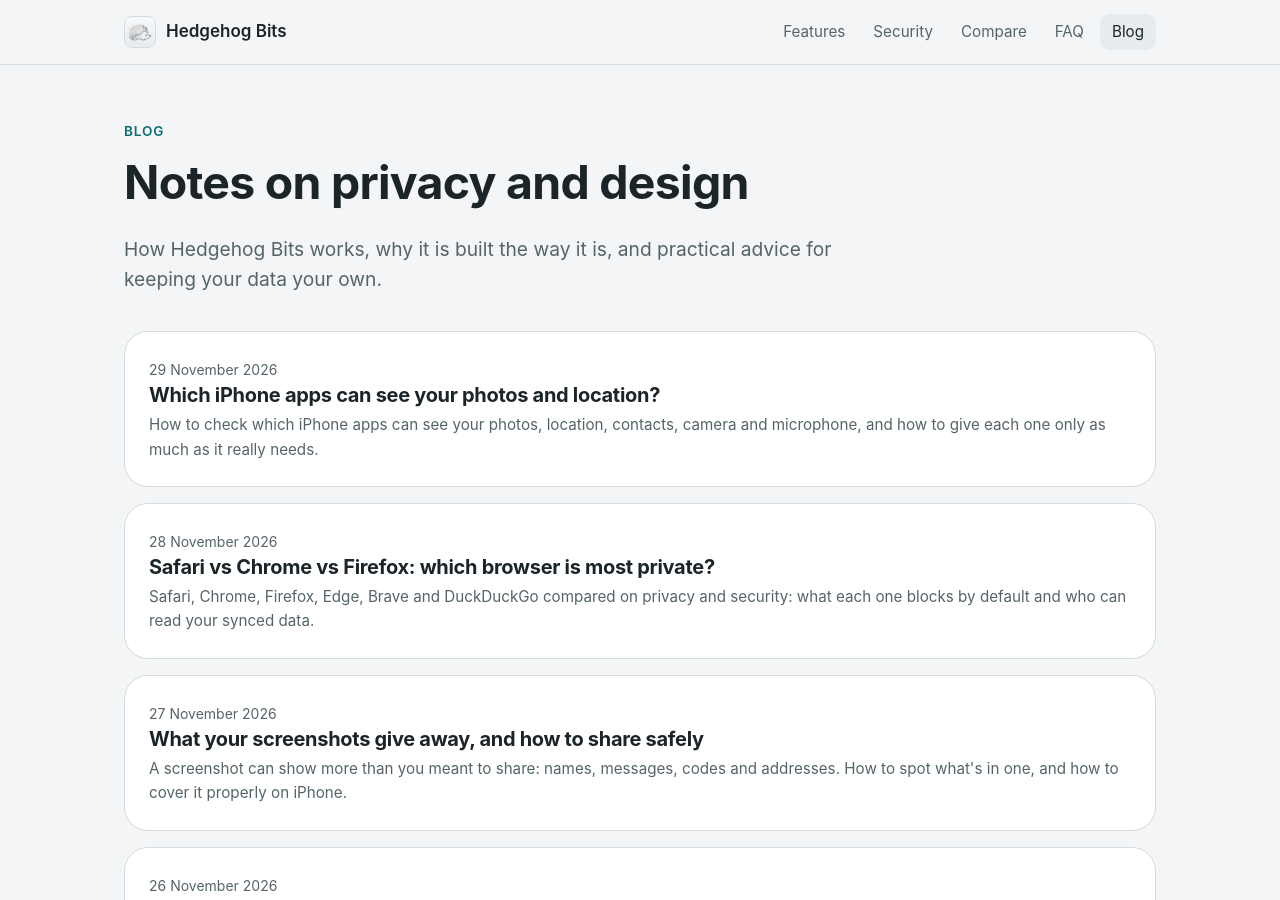
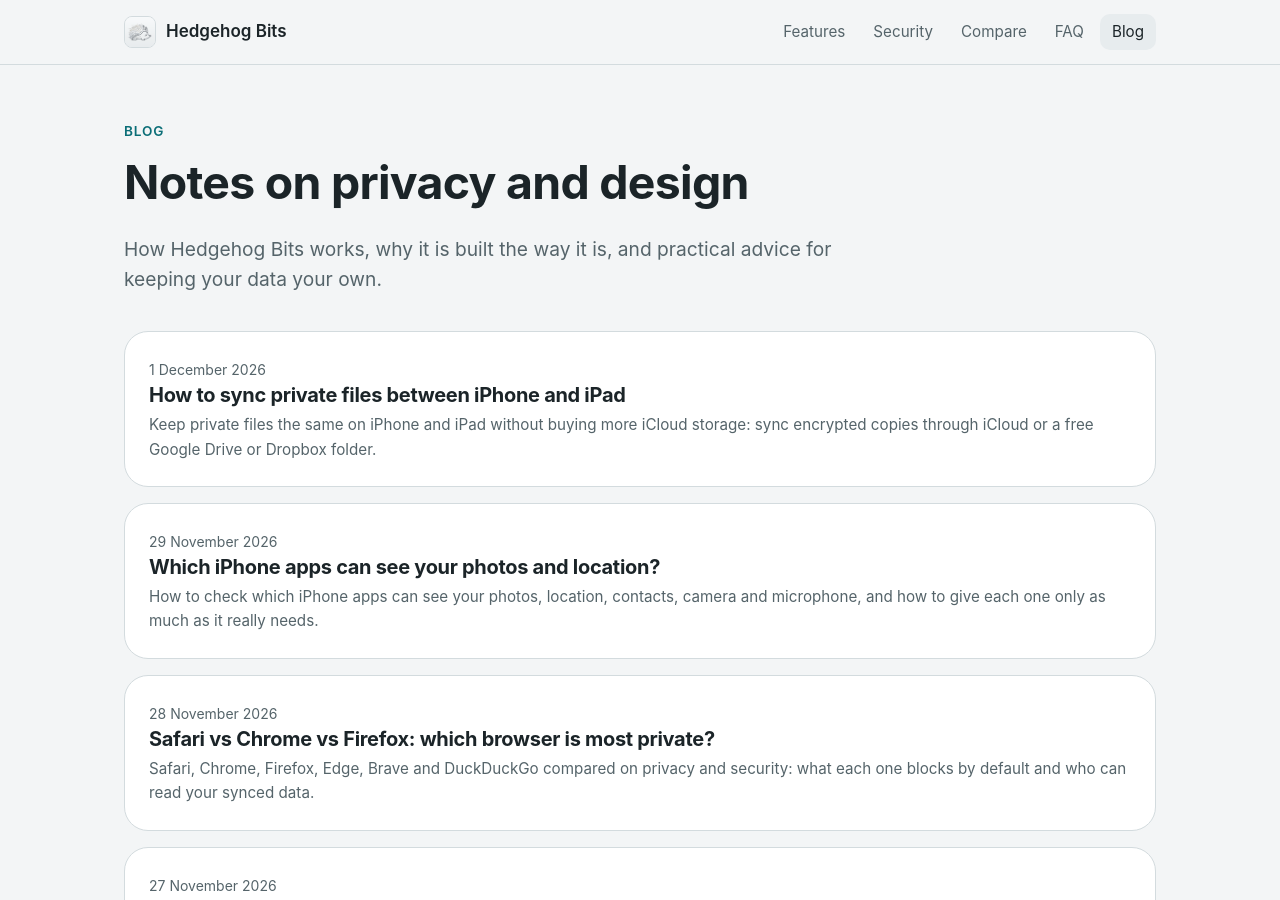
Before and after one commit to enjoypatterns/hedgehogbits-website, a Jekyll site: the page built from blog/index.html, in a window 1280 px wide and 900 px high. Built offline with Jekyll 4.4.1, drawn with Linux system fonts in a browser that asks for light colours; part of the change alters nothing that is shown.

Commit message:
Blog: schedule 'How to sync private files between iPhone and iPad' for 1 Dec
Covers Hedgehog Bits sync (iCloud or a folder in Files), what the
storage company can see, joining from a second device, conflicts, and
why sync isn't a backup. Its URL is linked from the app's Sync
settings. Moving-your-vault links to it once it's live; the blog
profile notes the app now has optional sync.

Co-Authored-By: Claude Opus 5.5 <noreply@anthropic.com>

```diff
--- a/_posts/2026-10-28-moving-your-vault-to-a-new-iphone.md
+++ b/_posts/2026-10-28-moving-your-vault-to-a-new-iphone.md
@@ -49,3 +49,4 @@ The backup is the vault's own ciphertext, packed into a single file. It is never
 - **It reveals size, not content.** Someone with the file can see roughly how big the vault is and how many items it holds, but nothing inside it.
 - **Where you keep it is your choice.** A USB drive in a drawer, an encrypted disk, or a cloud folder you already trust. Each has trade-offs, and you are best placed to judge them.
 - **Make one before you need it.** If your phone is lost or erased and you have no backup, the vault is gone too.
+{% include post-link.html slug="sync-private-files-between-iphone-and-ipad" prefix="- **Want two devices to stay the same instead?** See " text="how to sync private files between iPhone and iPad" suffix="." %}
--- /dev/null
+++ b/_posts/2026-12-01-sync-private-files-between-iphone-and-ipad.md
@@ -0,0 +1,80 @@
+---
+title: How to sync private files between iPhone and iPad
+description: >-
+  Keep private files the same on iPhone and iPad without buying more iCloud storage:
+  sync encrypted copies through iCloud or a free Google Drive or Dropbox folder.
+tags: [backup, how-to, data ownership]
+---
+
+Keeping private files on two devices usually means trusting a cloud service with them. And if your iCloud storage is already full, the obvious option costs money.
+
+You don't need either. If what leaves your phone is already encrypted, it can go through any storage you have, free or paid, and the company holding it can't read it.
+
+## The short version
+
+Hedgehog Bits can keep your vault the same on several devices, through your own iCloud or any folder in the Files app, such as Google Drive or Dropbox. Only encrypted files leave your iPhone. Sync is part of Hedgehog Bits Plus. Exporting a backup file stays free.
+
+## Two ways to sync
+
+Open the vault, go to **Settings → Sync** and choose:
+
+- **iCloud.** The vault goes to a private area of your own iCloud that only the app can use. It's the simplest choice if you have room, but it counts against your iCloud storage, and the free plan is [5 GB shared with your backups and photos](https://support.apple.com/en-us/108922).
+- **Folder.** You pick a folder in the Files app, and the vault syncs through it. It works with any service that shows up in Files: Google Drive (its [15 GB free is shared with Gmail and Google Photos](https://support.google.com/googleone/answer/9312312)), Dropbox ([2 GB on the free Basic plan](https://help.dropbox.com/plans/dropbox-basic-faq)), OneDrive, Nextcloud, or a drive on your home network. Install the service's app first, and pick one of its folders, not one under **On My iPhone**, which stays on that phone.
+
+An empty folder of its own is best. A folder can hold only one vault: if you choose one that already holds a different vault, the app says so and won't sync with it.
+
+## Adding your iPad or a second iPhone
+
+1. Install Hedgehog Bits on the other device. It's made for iPhone, and it runs on iPad too.
+2. On the first screen, tap **Join a Synced Vault…**
+3. Choose **iCloud** (signed in to the same Apple Account) or **Folder** (the same folder).
+4. Enter your vault password. It's checked before anything is saved on the device.
+
+The vault then downloads. From then on, both devices keep each other up to date.
+
+## What the storage company can see
+
+Everything the app uploads is already encrypted on your phone, with keys that never leave it. So Apple, Google or Dropbox can see:
+
+- that there are some files, how many, and roughly how big the vault is;
+- when they change.
+
+They can't see file names, folder names, notes, photos or anything else inside. Nor can anyone who gets into your cloud account. Your vault password is what protects the copy, so make it long: our [password checker]({{ '/tools/password-checker/' | relative_url }}) shows how long a password would take to guess. [How Hedgehog Bits encrypts your files]({{ site.baseurl }}{% post_url 2026-10-24-how-hedgehog-bits-encrypts-your-files %}) explains the encryption itself.
+
+### What about the decoy vault?
+
+The synced copy looks the same whether or not you have a [decoy vault]({{ '/features/' | relative_url }}). Suppose someone makes you open the decoy, then points sync at a folder of their own. The app uploads nothing that would help them guess your real password, and your real vault doesn't sync there unless you agree.
+
+## When it syncs
+
+- When you open the vault.
+- A few seconds after you change something.
+- Every 30 seconds while the vault is open.
+
+The vault locks as soon as you leave the app. If you lock it straight after a change, the app still sends that change, using only the encrypted files: your key is gone the moment the vault locks. If the synced copy changed meanwhile, the two are combined the next time you open the vault instead. Otherwise nothing syncs while the vault is locked, so each device catches up when you next open the vault on it.
+
+### If you edit the same note on both devices
+
+If you change the same note or file on both devices before they've synced, you keep both. One version keeps its name and the other is saved as "(conflict)", so nothing is overwritten. Other changes simply combine: something added on one device and something deleted on the other both happen.
+
+### If a sync is interrupted
+
+Nothing is lost. Files go up before the list that names them, so the other device never sees a half-finished change. The next sync carries on where the last one stopped.
+
+### If you change your password
+
+The new password reaches your other device the next time you open the vault there with the old one and it syncs. After that, only the new password works.
+
+## Sync isn't a backup
+
+Sync keeps two copies the same, deletions included: delete something on your iPhone and it goes from your iPad too. For a copy that stays as it was, use one or both of these:
+
+- **Settings → Export Backup** saves the whole vault as one encrypted file you can keep anywhere. It's free, and [moving your vault to a new iPhone]({{ site.baseurl }}{% post_url 2026-10-28-moving-your-vault-to-a-new-iphone %}) shows how to restore it.
+- **Settings → Include in iPhone Backups** (off unless you turn it on) puts the encrypted vault in your iCloud or computer backups, so restoring a whole phone brings it back.
+
+## Related
+
+- [Moving your vault to a new iPhone]({{ site.baseurl }}{% post_url 2026-10-28-moving-your-vault-to-a-new-iphone %})
+- [What to check before trusting a vault app]({{ site.baseurl }}{% post_url 2026-11-11-what-to-check-before-trusting-a-vault-app %})
+- [Hedgehog Bits and cloud photo vaults compared]({{ '/compare/cloud-photo-vaults/' | relative_url }})
+- [Security design]({{ '/security/' | relative_url }})
```
Also changed, not shown: .claude/seo-blog-post.md.
